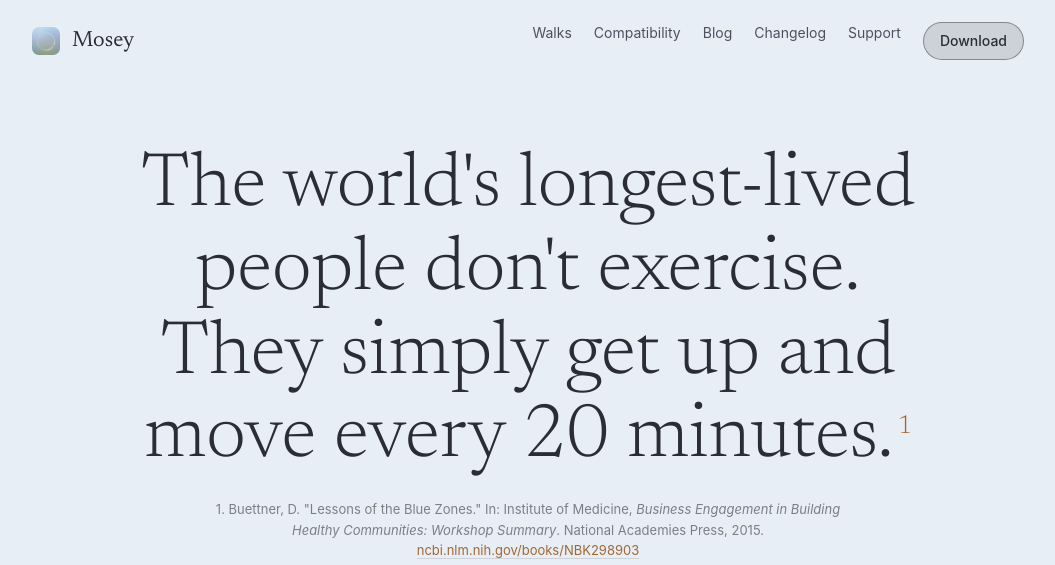
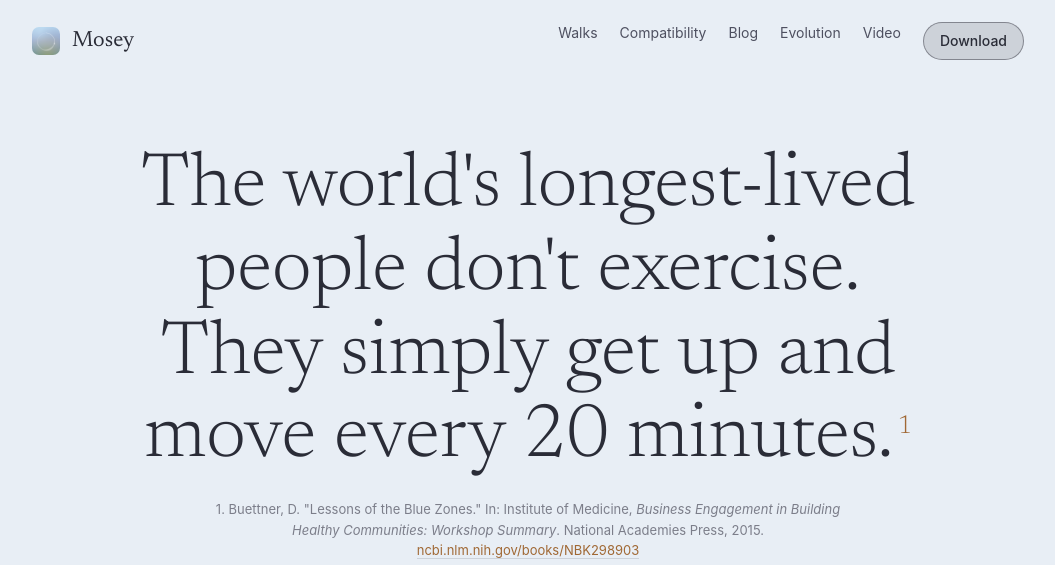
Before and after one commit to akaalias/mosey-site, a Jekyll site: the page built from index.html, in a window 1280 px wide and 900 px high, cut to the strip 0-565 px from the top of the window. Shown: the whole strip, without its empty margins (112-1167 px from the left). Built offline with Jekyll 4.4.1, drawn with Linux system fonts in a browser that asks for light colours.

Commit message:
Nav: Walks · Compatibility · Blog · Evolution · Video (Support stays in the footer)
Co-Authored-By: Claude Fable 5.1 <noreply@anthropic.com>

```diff
--- a/_layouts/default.html
+++ b/_layouts/default.html
@@ -99,8 +99,8 @@
     <a href="{{ site.baseurl }}/walks/">Walks</a>
     <a href="{{ site.baseurl }}/pads/">Compatibility</a>
     <a href="{{ site.baseurl }}/blog/">Blog</a>
-    <a href="{{ site.baseurl }}/evolution/">Changelog</a>
-    <a href="{{ site.baseurl }}/support/">Support</a>
+    <a href="{{ site.baseurl }}/evolution/">Evolution</a>
+    <a href="{{ site.baseurl }}/making-of/">Video</a>
     {% if site.store_url %}<a class="btn small" href="{{ site.store_url }}">Download</a>{% endif %}
   </div>
 </nav>
```
